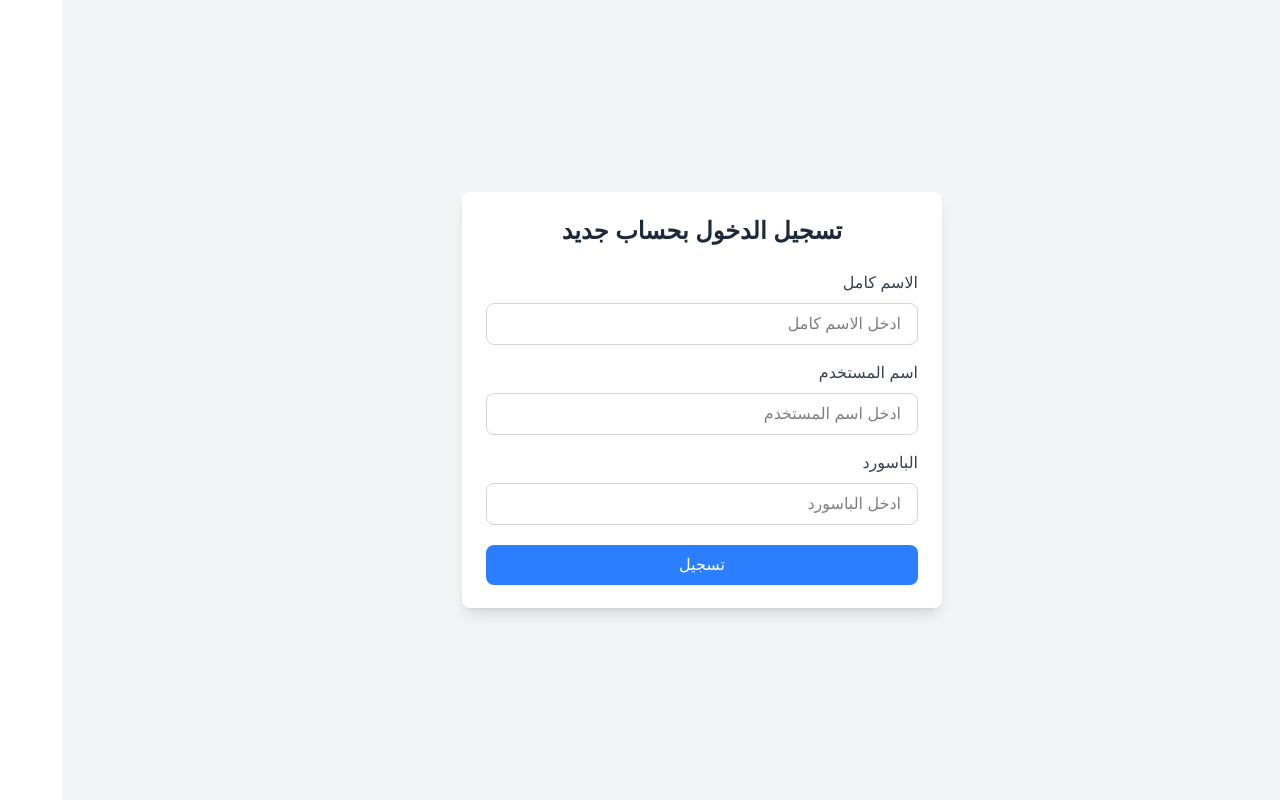
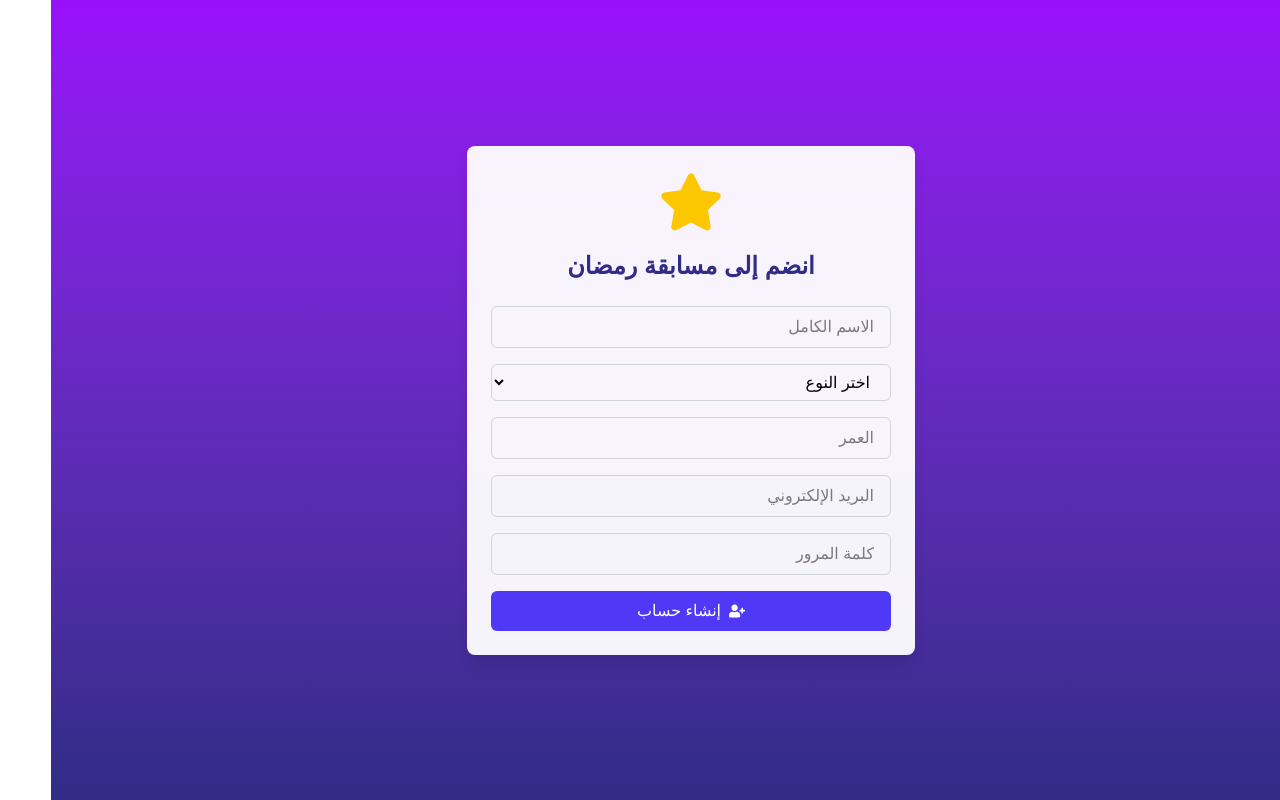
Before and after one commit to AbdelrahmanShams1/Quran_Compition, a React (Vite) app: page /Quran_Compition/signup in a window 1280 px wide. Built offline with nearby package versions, Linux system fonts and the light colour scheme.

Commit message:
update design

```diff
--- a/package.json
+++ b/package.json
@@ -13,11 +13,13 @@
     "deploy": "gh-pages -d dist"
   },
   "dependencies": {
+    "@shadcn/ui": "^0.0.4",
     "@tailwindcss/vite": "^4.0.6",
     "firebase": "^11.3.1",
     "gh-pages": "^6.3.0",
     "react": "^19.0.0",
     "react-dom": "^19.0.0",
+    "react-icons": "^5.4.0",
     "react-router-dom": "^7.1.5"
   },
   "devDependencies": {
--- a/src/App.jsx
+++ b/src/App.jsx
@@ -1,5 +1,5 @@
 import { Route, createBrowserRouter, createRoutesFromElements, RouterProvider } from 'react-router-dom';
-import Login from './component/login';
+import Login from './component/Login';
 import SignUp from './component/SignUp';
 import Home from './component/Home';
 
--- a/src/component/Login.jsx
+++ b/src/component/Login.jsx
@@ -1,3 +1,4 @@
+import { FaMoon, FaSignInAlt } from "react-icons/fa";
 import { Link, useNavigate } from "react-router-dom";
 import { useState, useEffect } from "react";
 import { getDocs, collection } from "firebase/firestore";
@@ -25,11 +26,9 @@ const Login = () => {
 
   const handleSubmit = (e) => {
     e.preventDefault();
-
     const user = users.find(
       (user) => user.email === email && user.password === password
     );
-
     if (user) {
       navigate("/Quran_Compition/home");
     } else {
@@ -38,74 +37,47 @@ const Login = () => {
   };
 
   return (
-    <div className="flex items-center justify-center h-[100vh] bg-gray-100 dark:bg-gray-900">
-      <form
-        method="post"
-        onSubmit={handleSubmit}
-        className="w-[30rem] h-[26rem] flex flex-col justify-center bg-white dark:bg-gray-800 shadow-lg rounded-lg p-6"
-      >
-        <h2 className="text-2xl font-bold text-gray-800 dark:text-gray-200 mb-6 text-center">
-          تسجيل الدخول
-        </h2>
-
-        <div className="mb-4">
-          <label
-            htmlFor="email"
-            className="block text-gray-700 dark:text-gray-300 font-medium mb-2"
-          >
-            البريد الإلكتروني
-          </label>
+    <div className="min-h-screen bg-gradient-to-b from-purple-600 to-indigo-900 flex items-center justify-center p-4">
+      <div className="w-full max-w-md bg-white/95 backdrop-blur-sm rounded-lg shadow-lg p-6">
+        <div className="flex flex-col items-center mb-6">
+          <FaMoon className="text-yellow-400 w-16 h-16" />
+          <h1 className="text-2xl font-bold text-center mt-4 text-indigo-900">
+            مرحباً بك في مسابقة رمضان
+          </h1>
+        </div>
+        <form onSubmit={handleSubmit} className="space-y-4">
+          <div className="space-y-2">
             <input
               type="text"
-            id="email"
-            name="email"
               value={email}
               onChange={(e) => setEmail(e.target.value)}
               required
-            className="w-full px-4 py-2 border border-gray-300 dark:border-gray-700 rounded-lg focus:outline-none focus:ring focus:ring-blue-400 dark:focus:ring-blue-500 dark:bg-gray-700 dark:text-gray-200"
-            placeholder="ادخل البريد الإلكتروني"
+              className="w-full px-4 py-2 border border-gray-300 rounded-md text-right"
+              placeholder="البريد الإلكتروني"
+              dir="rtl"
             />
           </div>
-
-        <div className="mb-4">
-          <label
-            htmlFor="password"
-            className="block text-gray-700 dark:text-gray-300 font-medium mb-2"
-          >
-            كلمة المرور
-          </label>
+          <div className="space-y-2">
             <input
               type="password"
-            id="password"
-            name="password"
               value={password}
               onChange={(e) => setPassword(e.target.value)}
               required
-            className="w-full px-4 py-2 border border-gray-300 dark:border-gray-700 rounded-lg focus:outline-none focus:ring focus:ring-blue-400 dark:focus:ring-blue-500 dark:bg-gray-700 dark:text-gray-200"
-            placeholder="ادخل كلمة المرور"
+              className="w-full px-4 py-2 border border-gray-300 rounded-md text-right"
+              placeholder="كلمة المرور"
+              dir="rtl"
             />
           </div>
-
-        {error && (
-          <div className="text-red-500 text-center mb-4">
-            {error}
-          </div>
-        )}
-
-        <button
-          type="submit"
-          className="w-full bg-blue-500 text-white py-2 px-4 rounded-lg hover:bg-blue-600 focus:outline-none focus:ring focus:ring-blue-300 dark:focus:ring-blue-500 transition"
-        >
+          {error && <div className="text-red-500 text-center">{error}</div>}
+          <button type="submit" className="w-full bg-indigo-600 hover:bg-indigo-700 text-white py-2 rounded-md flex items-center justify-center">
+            <FaSignInAlt className="ml-2 w-4 h-4" />
             تسجيل الدخول
           </button>
-
-        <Link
-          to="/Quran_Compition/signup"
-          className="text-blue-500 hover:underline dark:text-blue-400 mt-5 mb-2 text-lg text-center"
-        >
+          <Link to="/Quran_Compition/signup" className="text-indigo-500 hover:underline text-lg text-center block">
             التسجيل بحساب جديد
           </Link>
         </form>
+      </div>
     </div>
   );
 };
--- a/src/component/SignUp.jsx
+++ b/src/component/SignUp.jsx
@@ -1,42 +1,33 @@
-import { useState, useEffect } from "react";
+import { useState } from "react";
 import { useNavigate } from "react-router-dom";
 import { db } from "../firebase";
 import { doc, getDoc, setDoc } from "firebase/firestore";
+import { FaStar, FaUserPlus } from "react-icons/fa";
 
 const SignUp = () => {
-  const [users, setUsers] = useState([]);
+  const [name, setName] = useState("");
   const [email, setEmail] = useState("");
   const [password, setPassword] = useState("");
-  const [name, setName] = useState("");
+  const [type, setType] = useState(""); // نوع المستخدم
+  const [age, setAge] = useState("");
   const navigate = useNavigate();
-
-
 
   const handleSignUp = async (e) => {
     e.preventDefault();
 
-    const newUser = {
-      name: name,
-      email: email,
-      password: password,
-      activities: []
-    };
-
-
+    const newUser = { name, email, password, type, age, activities: [] };
     const userRef = doc(db, "users", email);
     const userDoc = await getDoc(userRef);
 
     if (userDoc.exists()) {
-
       alert("البريد الإلكتروني مسجل مسبقاً. يرجى استخدام بريد آخر.");
       return;
     }
 
-
     try {
       await setDoc(userRef, newUser);
       alert("تم التسجيل بنجاح! يمكنك الآن تسجيل الدخول.");
-      navigate('/Quran_Compition');
+      navigate("/Quran_Compition");
     } catch (error) {
       console.error("Error saving user to Firestore:", error.message);
       alert("حدث خطأ أثناء التسجيل. حاول مرة أخرى.");
@@ -44,64 +35,74 @@ const SignUp = () => {
   };
 
   return (
-    <div className="flex items-center justify-center h-[100vh] bg-gray-100 dark:bg-gray-900">
-      <form onSubmit={handleSignUp} className="w-[30rem] h-[26rem] flex flex-col justify-center bg-white dark:bg-gray-800 shadow-lg rounded-lg p-6">
-        <h2 className="text-2xl font-bold text-gray-800 dark:text-gray-200 mb-6 text-center">
-          تسجيل الدخول بحساب جديد
-        </h2>
-        <div className="mb-4">
-          <label htmlFor="userFullName" className="block text-gray-700 dark:text-gray-300 font-medium mb-2">
-            الاسم كامل
-          </label>
+    <div className="min-h-screen bg-gradient-to-b from-purple-600 to-indigo-900 flex items-center justify-center p-4">
+      <div className="w-full max-w-md bg-white/95 backdrop-blur-sm rounded-lg shadow-lg p-6">
+        <div className="flex flex-col items-center mb-6">
+          <FaStar className="text-yellow-400 w-16 h-16" />
+          <h1 className="text-2xl font-bold text-center mt-4 text-indigo-900">
+            انضم إلى مسابقة رمضان
+          </h1>
+        </div>
+        <form className="space-y-4" onSubmit={handleSignUp}>
           <input
-            type="text"
-            id="userFullName"
-            name="userFullName"
+            className="w-full px-4 py-2 border border-gray-300 rounded-md text-right"
+            placeholder="الاسم الكامل"
+            dir="rtl"
             value={name}
             onChange={(e) => setName(e.target.value)}
             required
-            className="w-full px-4 py-2 border border-gray-300 dark:border-gray-700 rounded-lg focus:outline-none focus:ring focus:ring-blue-400 dark:focus:ring-blue-500 dark:bg-gray-700 dark:text-gray-200"
-            placeholder="ادخل الاسم كامل"
           />
-        </div>
-        <div className="mb-4">
-          <label htmlFor="userName" className="block text-gray-700 dark:text-gray-300 font-medium mb-2">
-            اسم المستخدم
-          </label>
+
+          {/* قائمة منسدلة لاختيار النوع */}
+          <select
+            className="w-full  px-4 py-2 border border-gray-300 rounded-md text-right "
+            dir="rtl"
+            value={type}
+            onChange={(e) => setType(e.target.value)}
+            required
+          >
+            <option  value="" disabled>اختر النوع</option>
+            <option value="ذكر">ذكر</option>
+            <option value="أنثى">أنثى</option>
+          </select>
+
           <input
+            type="number"
+            className="w-full px-4 py-2 border border-gray-300 rounded-md text-right"
+            placeholder="العمر"
+            dir="rtl"
+            value={age} // إصلاح القيمة
+            onChange={(e) => setAge(e.target.value)}
+            required
+          />
+
+          <input
+            className="w-full px-4 py-2 border border-gray-300 rounded-md text-right"
             type="text"
-            id="userName"
-            name="userName"
+            placeholder="البريد الإلكتروني"
+            dir="rtl"
             value={email}
             onChange={(e) => setEmail(e.target.value)}
             required
-            className="w-full px-4 py-2 border border-gray-300 dark:border-gray-700 rounded-lg focus:outline-none focus:ring focus:ring-blue-400 dark:focus:ring-blue-500 dark:bg-gray-700 dark:text-gray-200"
-            placeholder="ادخل اسم المستخدم"
           />
-        </div>
-        <div className="mb-5">
-          <label htmlFor="password" className="block text-gray-700 dark:text-gray-300 font-medium mb-2">
-            الباسورد
-          </label>
           <input
+            className="w-full px-4 py-2 border border-gray-300 rounded-md text-right"
             type="password"
-            id="password"
-            name="password"
+            placeholder="كلمة المرور"
+            dir="rtl"
             value={password}
             onChange={(e) => setPassword(e.target.value)}
             required
-            className="w-full px-4 py-2 border border-gray-300 dark:border-gray-700 rounded-lg focus:outline-none focus:ring focus:ring-blue-400 dark:focus:ring-blue-500 dark:bg-gray-700 dark:text-gray-200"
-            placeholder="ادخل الباسورد"
           />
-        </div>
-        <button
-          type="submit"
-          aria-label="تسجيل الدخول"
-          className="w-full bg-blue-500 text-white py-2 px-4 rounded-lg hover:bg-blue-600 focus:outline-none focus:ring focus:ring-blue-300 dark:focus:ring-blue-500 transition"
-        >
-          تسجيل
-        </button>
-      </form>
+          <button
+            type="submit"
+            className="w-full bg-indigo-600 hover:bg-indigo-700 text-white py-2 rounded-md flex items-center justify-center"
+          >
+            <FaUserPlus className="ml-2 w-4 h-4" />
+            إنشاء حساب
+          </button>
+        </form>
+      </div>
     </div>
   );
 };
```
Also changed, not shown: 1 other file (tests, documents, lock files or other folders). Lines whose indentation alone changed are shown as unchanged.
